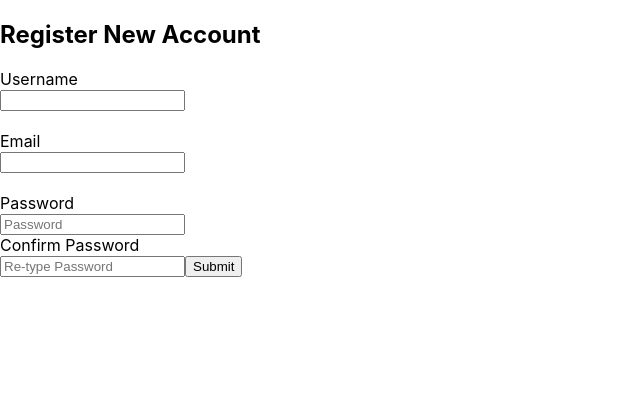
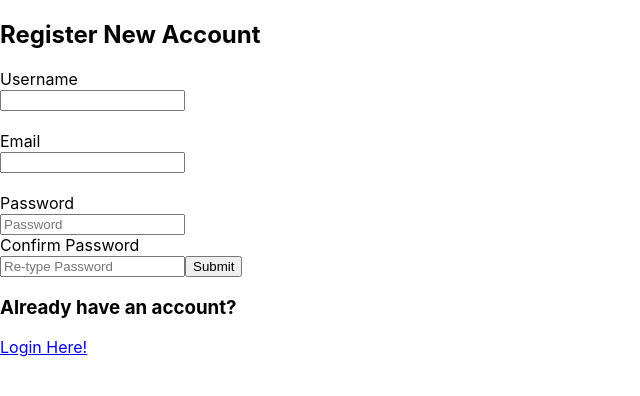
Before and after one commit to HarryYelland/Secure-Blog, a React (Create React App) app in the folder frontend/: page /register in a window 1280 px wide. Shown: the top 396 px of the page, without its empty margins (0-640 px from the left). Built offline with nearby package versions, Linux system fonts and the light colour scheme.

Commit message:
Added buttons to login and register pages to nav between the two.

```diff
--- a/frontend/src/components/Login.js
+++ b/frontend/src/components/Login.js
@@ -20,6 +20,8 @@ function Login() {
         <br/>
         <button type="submit" id="userSubmit" onClick={submit}>Submit</button>
     </form>
+    <h3>New User?</h3>
+    <a href="/register">Register Here!</a>
   </div>
   );
 }
--- a/frontend/src/components/Register.js
+++ b/frontend/src/components/Register.js
@@ -35,6 +35,8 @@ function AddUser() {
         <input id="confirmPassword" placeholder="Re-type Password" type="password"></input>
         <button type="submit" id="userSubmit" onClick={submit}>Submit</button>
     </form>
+    <h3>Already have an account?</h3>
+    <a href="/">Login Here!</a>
   </div>
   );
 }
```
